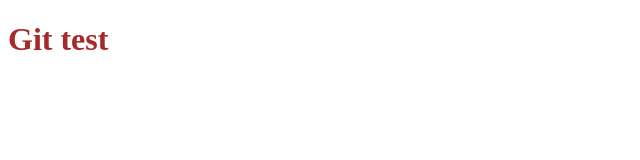
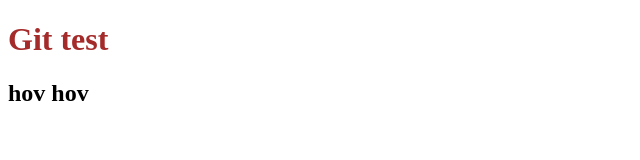
Before and after one commit to andreadamgaard/git-test, a plain HTML site: page index.html in a window 1280 px wide. Shown: the whole page, without its empty margins (0-640 px from the left). Drawn offline with Linux system fonts and the light colour scheme.

Commit message:
h2 tilføjet

```diff
--- a/index.html
+++ b/index.html
@@ -11,6 +11,7 @@
 
 <body>
     <h1>Git test</h1>
+    <h2>hov hov</h2>
 </body>
 
 </html>
```
